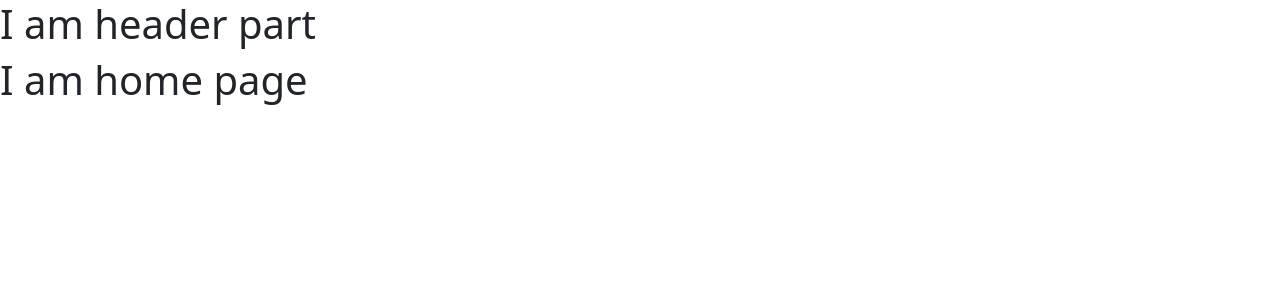
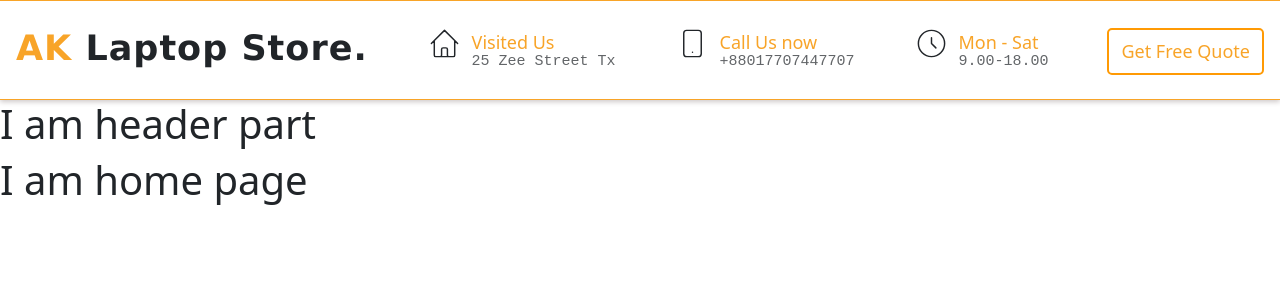
Before and after one commit to akjilani120/ak-laptop-store-client, a React (Create React App) app: page / in a window 1280 px wide. Shown: the top 300 px of the page. Built offline with nearby package versions, Linux system fonts and the light colour scheme.

Commit message:
upheader part added

```diff
--- a/package.json
+++ b/package.json
@@ -3,6 +3,7 @@
   "version": "0.1.0",
   "private": true,
   "dependencies": {
+    "@heroicons/react": "^1.0.6",
     "@testing-library/jest-dom": "^5.16.4",
     "@testing-library/react": "^13.1.1",
     "@testing-library/user-event": "^13.5.0",
--- a/src/pages/Header/Header.css
+++ b/src/pages/Header/Header.css
@@ -0,0 +1,5 @@
+*{
+    padding: 0;
+    margin: 0;
+    box-sizing: border-box;
+}
--- a/src/pages/Header/Header.js
+++ b/src/pages/Header/Header.js
@@ -1,8 +1,10 @@
 import React from 'react';
 import './Header.css'
+import LogoHeader from './UpHeader/LogoHeader';
 const Header = () => {
     return (
         <div>
+            <LogoHeader></LogoHeader>
            <h1>I am header part</h1>
         </div>
     );
--- /dev/null
+++ b/src/pages/Header/UpHeader/LogoHeader.css
@@ -0,0 +1,61 @@
+.logo-header{
+    background-color: white;
+    height: 100px;
+    padding: 25px 0px;
+    border-bottom: 1px solid #f8a428;
+    box-shadow: 0px 2px 5px rgb(207, 201, 201);
+    border-top: 1px solid #f8a428;
+}
+.logo-main{
+    display: flex;
+    justify-content: space-between;
+   align-items: center;
+
+}
+.logo h1{
+   font-family: 'Lucida Sans', 'Lucida Sans Regular', 'Lucida Grande', 'Lucida Sans Unicode', Geneva, Verdana, sans-serif;
+   letter-spacing: 1px;
+   font-weight: 800;
+   font-size: 35px;
+
+}
+.svg-icon{
+    width: 35px;
+    height: 35px;
+
+}
+.icon-head{
+    display: flex;
+    align-items: center;
+}
+.icon-about{
+    margin-left: 10px;
+}
+.icon-about p{
+    line-height: 20px;
+    margin: 0;
+
+}
+.icon-title{
+    color: #f8a428;
+    font-weight: 500;
+    font-size: 18px;
+}
+.icon-adress{
+    opacity: .7;
+    font-size: 15px;
+    font-family: 'Courier New', Courier, monospace;
+}
+.sub-logo{
+    color: #f8a428;
+    font-weight: 800;
+}
+.get-btn{
+    border: 2px solid #ff9a04;
+    color: #f8a428;
+    font-size: 18px;
+    padding: 8px 12px;
+    background-color: transparent;
+    border-radius: 5px;
+
+}
--- /dev/null
+++ b/src/pages/Header/UpHeader/LogoHeader.js
@@ -0,0 +1,66 @@
+import React from 'react';
+
+import './LogoHeader.css'
+
+
+const LogoHeader = () => {
+    return (
+        <div className='logo-header'>
+            <div className="px-3">
+                <div className="logo-main">
+                    <div className="logo-items">
+                        <div className="logo">
+                          <h1> <span className='sub-logo'>AK</span> Laptop Store.</h1>
+                        </div>
+                    </div>
+                    <div className="logo-items">
+                        <div className='icon-head'>
+                            <div className="icon-part">
+                                <p><svg xmlns="http://www.w3.org/2000/svg" className="svg-icon" fill="none" viewBox="0 0 24 24" stroke="currentColor" stroke-width="1">
+                                    <path stroke-linecap="round" stroke-linejoin="round" d="M3 12l2-2m0 0l7-7 7 7M5 10v10a1 1 0 001 1h3m10-11l2 2m-2-2v10a1 1 0 01-1 1h-3m-6 0a1 1 0 001-1v-4a1 1 0 011-1h2a1 1 0 011 1v4a1 1 0 001 1m-6 0h6" />
+                                </svg></p>
+                            </div>
+                            <div className="icon-about">
+                                <p className='icon-title'>Visited Us</p>
+                                <p className='icon-adress'>25 Zee Street Tx</p>
+                            </div>
+                        </div>
+                    </div>
+                    <div className="logo-items">
+                        <div className='icon-head'>
+                            <div className="icon-part">
+                                <p><svg xmlns="http://www.w3.org/2000/svg" className="svg-icon"  fill="none" viewBox="0 0 24 24" stroke="currentColor" stroke-width="1">
+                                    <path stroke-linecap="round" stroke-linejoin="round" d="M12 18h.01M8 21h8a2 2 0 002-2V5a2 2 0 00-2-2H8a2 2 0 00-2 2v14a2 2 0 002 2z" />
+                                </svg></p>
+                            </div>
+                            <div className="icon-about">
+                                <p className='icon-title'>Call Us now</p>
+                                <p className='icon-adress'>+88017707447707</p>
+                            </div>
+                        </div>
+                    </div>
+
+                    <div className="logo-items">
+                        <div className='icon-head'>
+                            <div className="icon-part">
+                                <p><svg xmlns="http://www.w3.org/2000/svg" className="svg-icon" fill="none" viewBox="0 0 24 24" stroke="currentColor" stroke-width="1">
+                                    <path stroke-linecap="round" stroke-linejoin="round" d="M12 8v4l3 3m6-3a9 9 0 11-18 0 9 9 0 0118 0z" />
+                                </svg></p>
+                            </div>
+                            <div className="icon-about">
+                                <p className='icon-title'>Mon - Sat</p>
+                                <p className='icon-adress'>9.00-18.00</p>
+                            </div>
+                        </div>
+                    </div>
+                    <div className="logo-items">
+                        <button className='get-btn '>Get Free Quote</button>
+                    </div>
+                </div>
+            </div>
+
+        </div>
+    );
+};
+
+export default LogoHeader;
```
Also changed, not shown: src/pages/img/laptop main logo.png (added), 1 other file (tests, documents, lock files or other folders).
